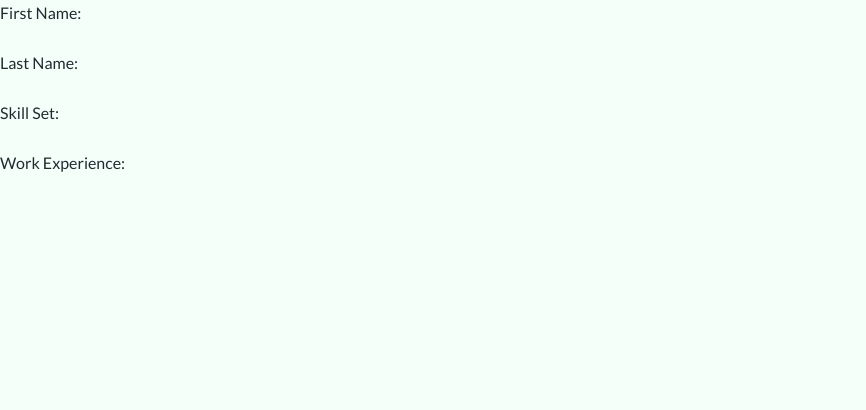
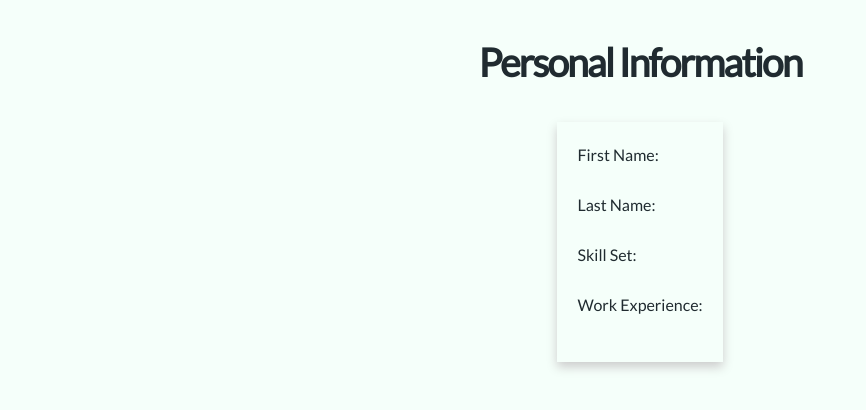
Before and after one commit to Build-WeekFT-PrisonerSkills/PS-Frontend, a React (Create React App) app: page /employeeProfile/1 in a window 1280 px wide. Shown: the top 410 px of the page, without its empty margins (0-866 px from the left). Built offline with nearby package versions, Linux system fonts and the light colour scheme; no server answers.

Commit message:
Styled personal inmate

```diff
--- /dev/null
+++ b/src/Components/PrisonList/GetPrisonerStyled/PrisonInmatesSingleStyles.js
@@ -0,0 +1,12 @@
+import styled, {css} from '@emotion/styled';
+
+export const Single = styled.div`
+  padding: 20px;
+  box-shadow: 0 5px 10px #ccc;
+`;
+
+export const Container = styled.div`
+  padding: 20px;
+  display: flex;
+  justify-content: center;
+`;
--- a/src/Components/PrisonList/PrisonInmatesSingle.js
+++ b/src/Components/PrisonList/PrisonInmatesSingle.js
@@ -1,6 +1,7 @@
 import React, {useState, useEffect} from 'react';
 import axios from 'axios';
 import {NavBarOther} from '../NavBarOther';
+import {Single, Container} from './GetPrisonerStyled/PrisonInmatesSingleStyles';
 function PrisonInmatesSingle(props) {
   const [inmate, setInmate] = useState([]);
 
@@ -18,15 +19,15 @@ function PrisonInmatesSingle(props) {
 
   return (
     <>
-
-    <div>
-      <div className='single'>
-        <p>First Name: {inmate.inmateFirstName}</p>
-        <p>Last Name: {inmate.inmateLastName}</p>
-        <p>Skill Set: {inmate.skillset}</p>
-        <p>Work Experience: {inmate.workExperience}</p>
-      </div>
-    </div>
+      <h2 style={{textAlign: 'center'}}>Personal Information</h2>
+      <Container>
+        <Single>
+          <p>First Name: {inmate.inmateFirstName}</p>
+          <p>Last Name: {inmate.inmateLastName}</p>
+          <p>Skill Set: {inmate.skillset}</p>
+          <p>Work Experience: {inmate.workExperience}</p>
+        </Single>
+      </Container>
     </>
   );
 }
```
